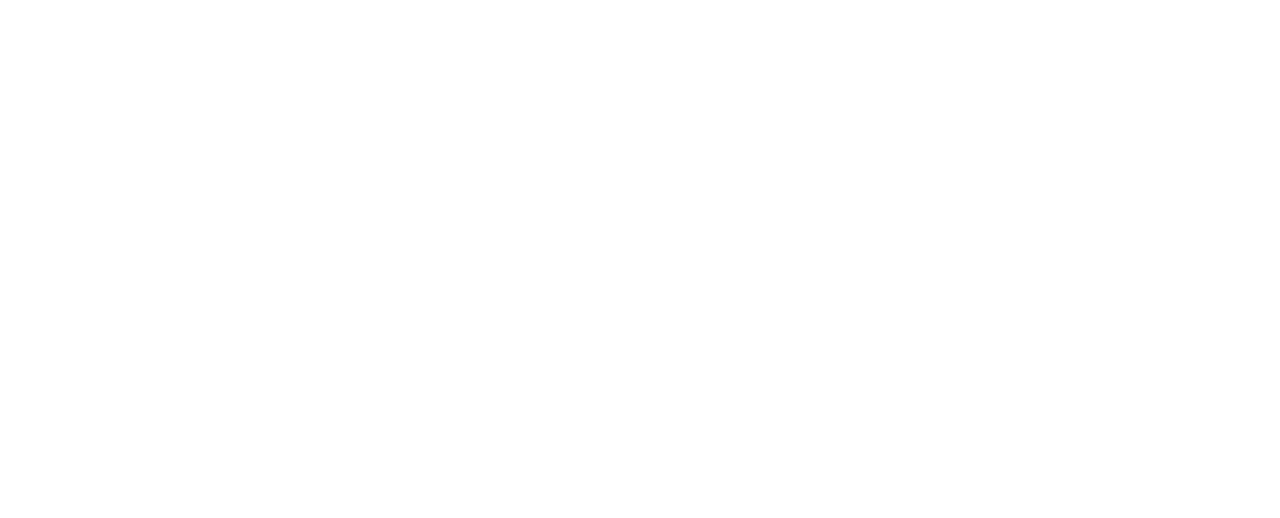
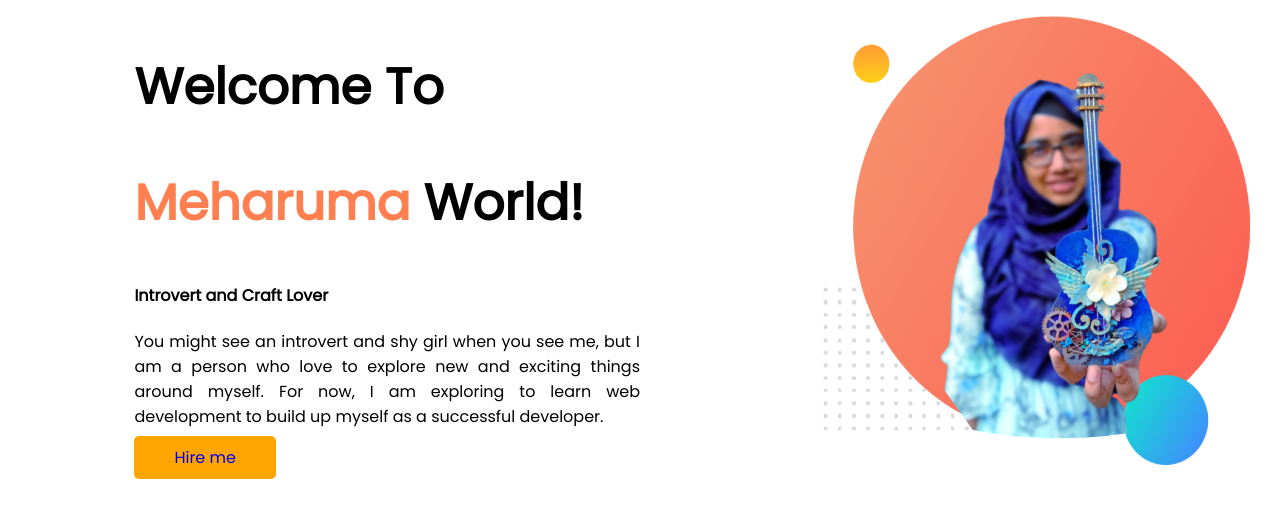
Before and after one commit to Meharuma/developer-portfolio, a plain HTML site: page index.html in a window 1280 px wide. Drawn offline with Linux system fonts and the light colour scheme.

Commit message:
first commit

```diff
--- a/index.html
+++ b/index.html
@@ -1,13 +1,33 @@
 <!DOCTYPE html>
 <html lang="en">
+
 <head>
     <meta charset="UTF-8">
     <meta http-equiv="X-UA-Compatible" content="IE=edge">
     <meta name="viewport" content="width=device-width, initial-scale=1.0">
     <title>Meharuma's Portfolio</title>
+    <link rel="preconnect" href="https://fonts.googleapis.com">
+    <link rel="preconnect" href="https://fonts.gstatic.com" crossorigin>
+    <link href="https://fonts.googleapis.com/css2?family=Poppins&display=swap" rel="stylesheet">
     <link rel="stylesheet" href="style.css">
 </head>
+
 <body>
+    <section>
+        <div class="half-width">
+            <h1>Welcome To</h1>
+            <h1><span class="Orange">Meharuma</span> World!</h1>
+            <h4>Introvert and Craft Lover</h4>
+            <p>You might see an introvert and shy girl when you see me, but I am a person who love to explore new and
+                exciting things around myself. For now, I am exploring to learn web development to build up myself as a
+                successful developer.</p>
+            <a class="link-button" target="_blank"
+                href="https://www.linkedin.com/in/nur-meharuma-chowdhury-194633191/">Hire me</a>
+        </div>
+        <div class="half-width">
+            <img src="images/Meharuma.png" alt="">
+        </div>
+    </section>
+</body>
 
-</body>
 </html>
--- a/style.css
+++ b/style.css
@@ -0,0 +1,28 @@
+body{
+    font-family: 'Poppins', sans-serif;
+}
+h1{
+    font-size: 50px;
+}
+.Orange{
+    color: coral;
+}
+section{
+    display: flex;
+}
+.half-width{
+    width: 50%;
+    padding-left: 10%;
+}
+.half-width img{
+    width: 100%;
+}
+p{
+    text-align: justify;
+}
+.link-button{
+    text-decoration: none;
+    background-color: orange;
+    padding: 10px 40px;
+    border-radius: 5px;
+}
```
Also changed, not shown: images/Meharuma.png (added), images/dream-bg.png (added), images/exp-bg.png (added), images/jhankar.png (added), images/jhankar2.png (added), images/my-bg.png (added), images/my-bg2.png (added), images/top-banner.png (added), showOff/Deep ocean canvas.jpg (added), 8 other files.
